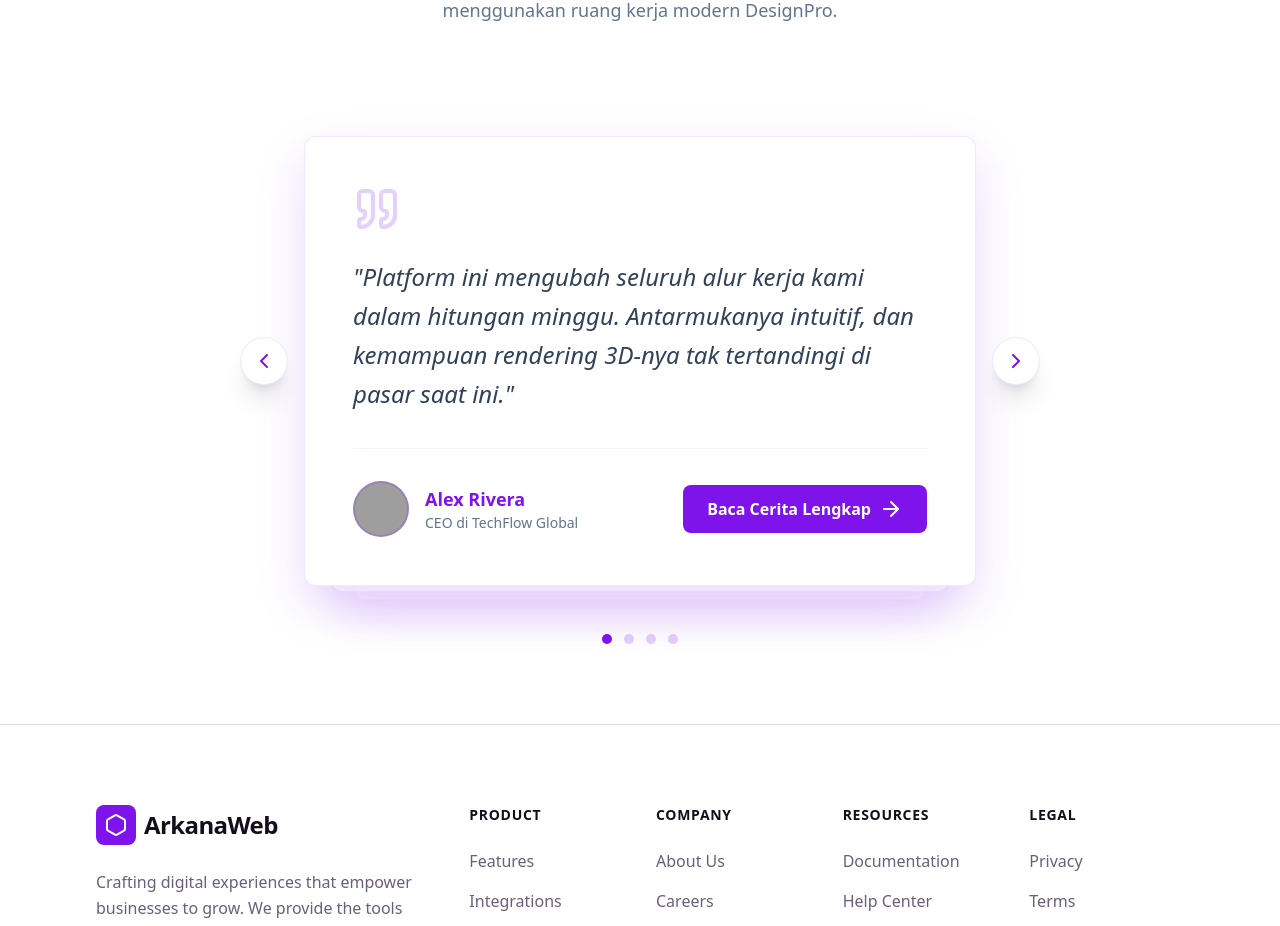
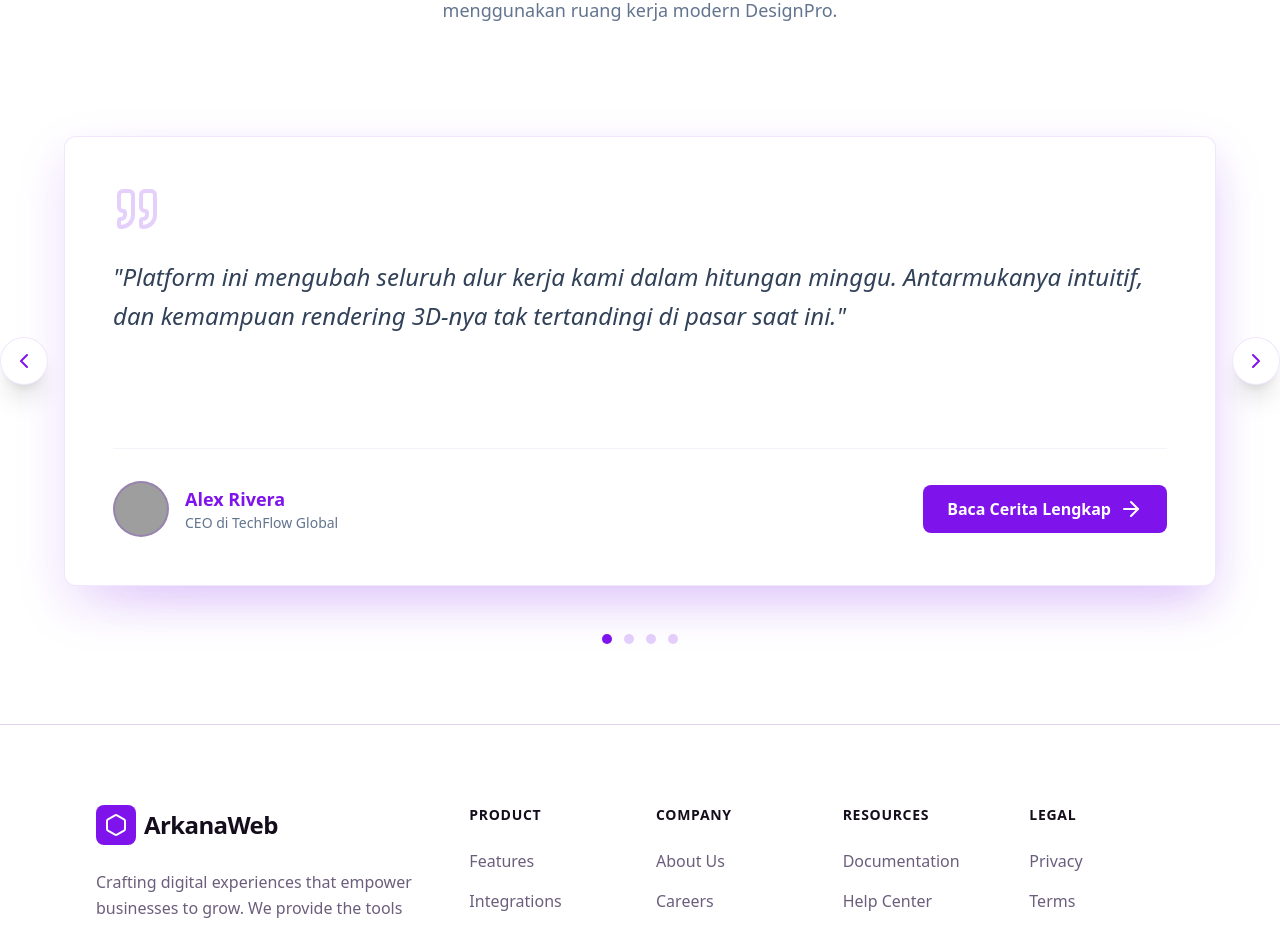
Before and after one commit to ArleyxaSyarif/arkanaweb, a Next.js app: page / in a window 1280 px wide. Shown: the part 3580-4506 px from the top of the page. Built offline with nearby package versions, Linux system fonts and the light colour scheme; grey boxes are pictures that could not be loaded.

Commit message:
update swap testi

```diff
--- a/app/components/testimonials/TestimonialsSection.tsx
+++ b/app/components/testimonials/TestimonialsSection.tsx
@@ -27,15 +27,18 @@ export default function TestimonialsSection() {
 
         if (diff === 0) {
             // Active card
-            return "z-20 scale-100 opacity-100 translate-y-0";
+            return "z-20 scale-100 opacity-100 translate-x-0";
         } else if (diff === 1) {
-            // Behind card 1
-            return "z-10 scale-[0.92] opacity-70 translate-y-6";
+            // Behind card 1 (Right)
+            return "z-10 scale-[0.95] opacity-70 translate-x-4";
         } else if (diff === 2) {
-            // Behind card 2
-            return "z-0 scale-[0.85] opacity-40 translate-y-12";
+            // Behind card 2 (Right)
+            return "z-0 scale-[0.90] opacity-40 translate-x-8";
+        } else if (diff === TESTIMONIALS.length - 1) {
+            // Exiting card (Left) - Sliding out
+            return "z-0 scale-100 opacity-0 -translate-x-[100%]";
         } else {
-            // Hidden cards (optional: could also stack them all at the back if needed, but hiding them is cleaner)
+            // Hidden cards
             return "hidden pointer-events-none opacity-0";
         }
     };
@@ -66,7 +69,7 @@ export default function TestimonialsSection() {
                 </div>
 
                 {/* The Stack Container */}
-                <div className="relative w-full max-w-2xl h-[450px] flex items-center justify-center group">
+                <div className="relative w-full h-[450px] flex items-center justify-center group">
 
                     {TESTIMONIALS.map((t, i) => (
                         <div
```
